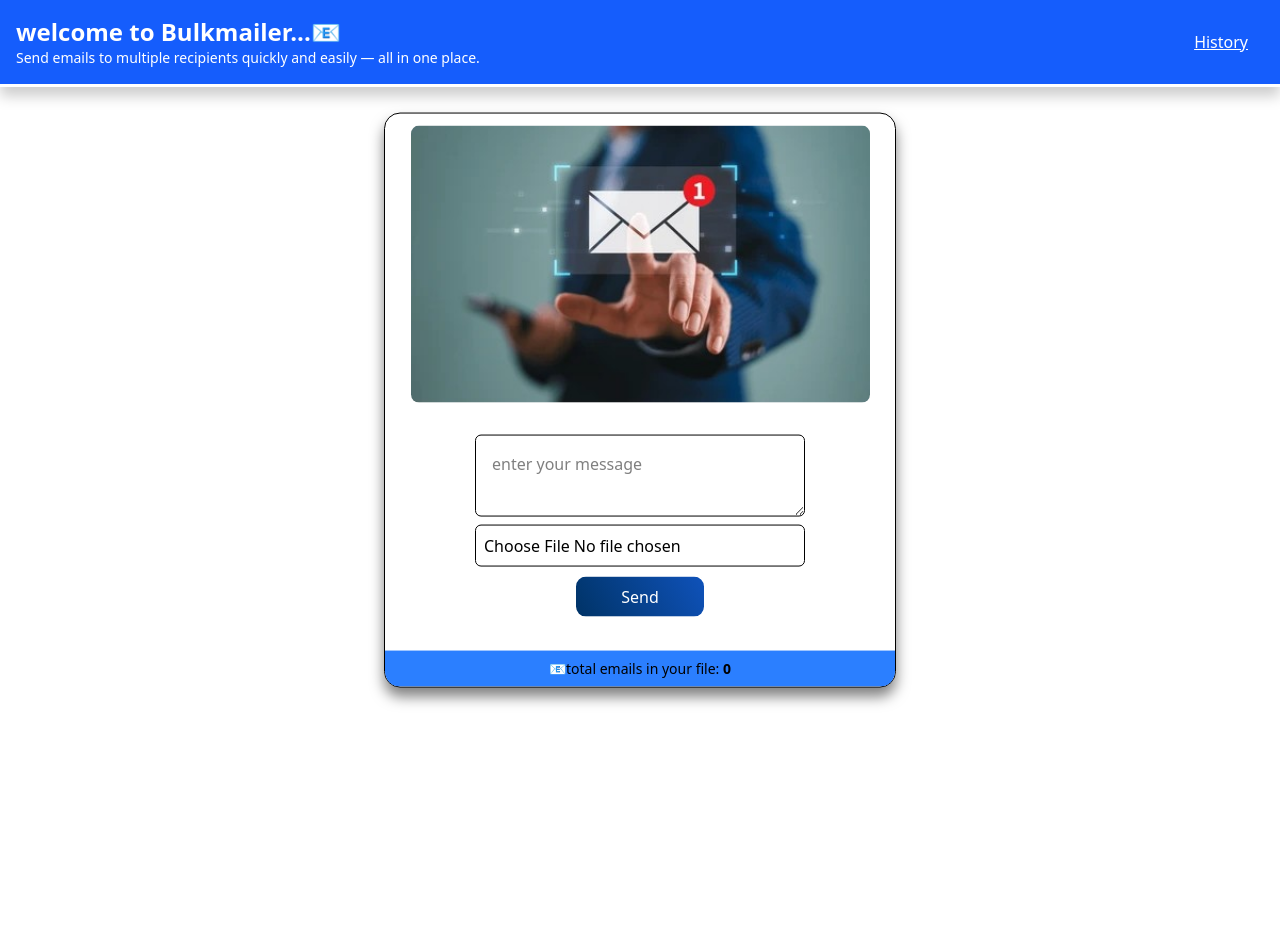
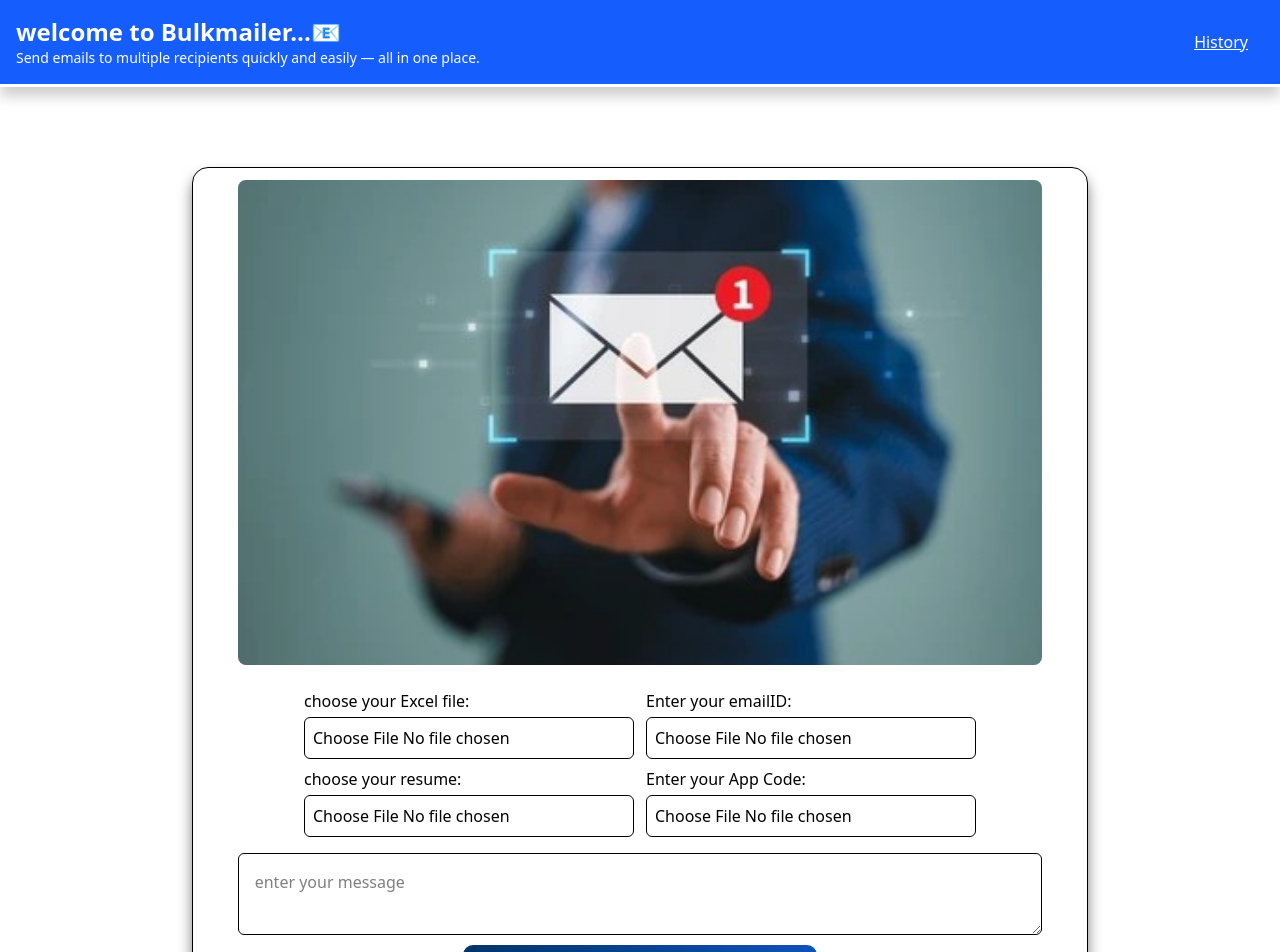
Before and after one commit to mohamedyusuf787/bulkmailer, a React app in the folder frontend/: page /BulkMail in a window 1280 px wide. Shown: the top 952 px of the page. Before the commit the page ends 800 px from the top, so only its background shows below. Built offline with nearby package versions, Linux system fonts and the light colour scheme; the HTML template or start-up script is replaced by a standard one.

Commit message:
formdata added

```diff
--- a/frontend/src/index.css
+++ b/frontend/src/index.css
@@ -1,8 +1,12 @@
 @import "tailwindcss";
 
+
+
 body {
+  position:relative;
   width: 100%;
-  height: 100vh;
+  height: full;
+  padding-bottom: 200px;
 }
 
 button {
--- a/frontend/src/pages/Bulkmail.jsx
+++ b/frontend/src/pages/Bulkmail.jsx
@@ -10,11 +10,16 @@ const Bulkmail = () => {
 
     const [msg, setMsg] = useState('')
     const [status, setStatus] = useState(false)
+    const [file, setFile] = useState(null)
     const [emails, setEmails] = useState([])
     const navigate = useNavigate()
 
     function handleMsg(e) {
         setMsg(e.target.value)
+    }
+
+    function handlResume(e) {
+        setFile(e.target.files[0])
     }
 
     function handleFile(e) {
@@ -47,6 +52,14 @@ const Bulkmail = () => {
         navigate("/history")
     }
 
+    const formData = new FormData();
+    formData.append("emailid", msg)
+    formData.append("message", msg);
+    formData.append("emails", emails);
+    if (file) {
+        formData.append("attachment", file);
+    }
+
 
     async function handleSubmit() {
         setStatus(true);
@@ -57,10 +70,10 @@ const Bulkmail = () => {
         }
 
         try {
-            const res = await axios.post("https://bulkmailer-jjgy.onrender.com/sentmail",
+            const res = await axios.post("https://bulkmailer-jjgy.onrender.com/sentmail", formData,
                 {
-                    // message: msg,
                     emails: emails,
+                    // headers:{"Content-Type": "multipart/form-data"},
                 }
             );
             console.log(res.data);
@@ -87,12 +100,39 @@ const Bulkmail = () => {
                 <p onClick={clickHistory} className='underline px-4 py-2 rounded-md hover:cursor-pointer hover:bg-blue-900 '>History</p>
             </header>
 
-            <div className="main-box flex flex-col items-center gap-2 border border-black rounded-2xl  w-[40%] mb-10 absolute top-100 left-1/2 transform -translate-x-1/2 -translate-y-1/2 overflow-hidden bg-white drop-shadow-xl/50">
+            <div className="main-box flex flex-col items-center justify-center gap-2 border border-black rounded-2xl  w-[70%] relative left-1/2 -translate-x-1/2 top-20 overflow-hidden bg-white drop-shadow-xl/50">
                 <img src={image} className='w-[90%] m-2 mt-3 rounded-lg' alt="mail image" />
-                <div className="input-boxes  flex flex-col items-center gap-2 p-2 mt-2"> <textarea value={msg} onChange={handleMsg} className='border border-black p-4 rounded-md w-full' placeholder='enter your message'></textarea>
+                <div className="input-box flex items-start gap-3 p-2">
+                    <div className="input-boxes-left flex flex-col items-center gap-2">
+
+                        <div className='flex flex-col gap-1'>
+                            <p>choose your Excel file:</p>
                             <input onChange={handleFile} className='border border-black rounded-md p-2 w-full' type="file" id='inputfile' />
+                        </div>
+
+                        <div className='flex flex-col gap-1'>
+                            <p>choose your resume:</p>
+                            <input onChange={handlResume} className='border border-black rounded-md p-2 w-full' type="file" accept='.pdf,.jpg,.png,.docx' id='inputfile' />
+                        </div>
+
+                    </div>
+                    <div className="input-boxes-right flex flex-col items-center gap-2">
+                        <div className='flex flex-col gap-1'>
+                            <p>Enter your emailID:</p>
+                            <input onChange={handleFile} className='border border-black rounded-md p-2 w-full' type="file" id='inputfile' />
+                        </div>
+
+                        <div className='flex flex-col gap-1'>
+                            <p>Enter your App Code:</p>
+                            <input onChange={handlResume} className='border border-black rounded-md p-2 w-full' type="file" accept='.pdf,.jpg,.png,.docx' id='inputfile' />
+                        </div>
+                    </div>
+
+                </div>
+                <textarea value={msg} onChange={handleMsg} className='border border-black p-4 mx-2 rounded-md w-[90%]' placeholder='enter your message'></textarea>
+
                 <button className='rounded-xl py-2 px-4 mb-4 w-[40%] text-white' onClick={handleSubmit}>{status ? "Sending..🚀" : "Send"}</button>
-                </div>
+
                 <p className='w-full bg-blue-500 text-sm text-center p-2'>📧total emails in your file: <b>{emails.length}</b></p>
             </div>
         </>
```
Lines whose indentation alone changed are shown as unchanged.
